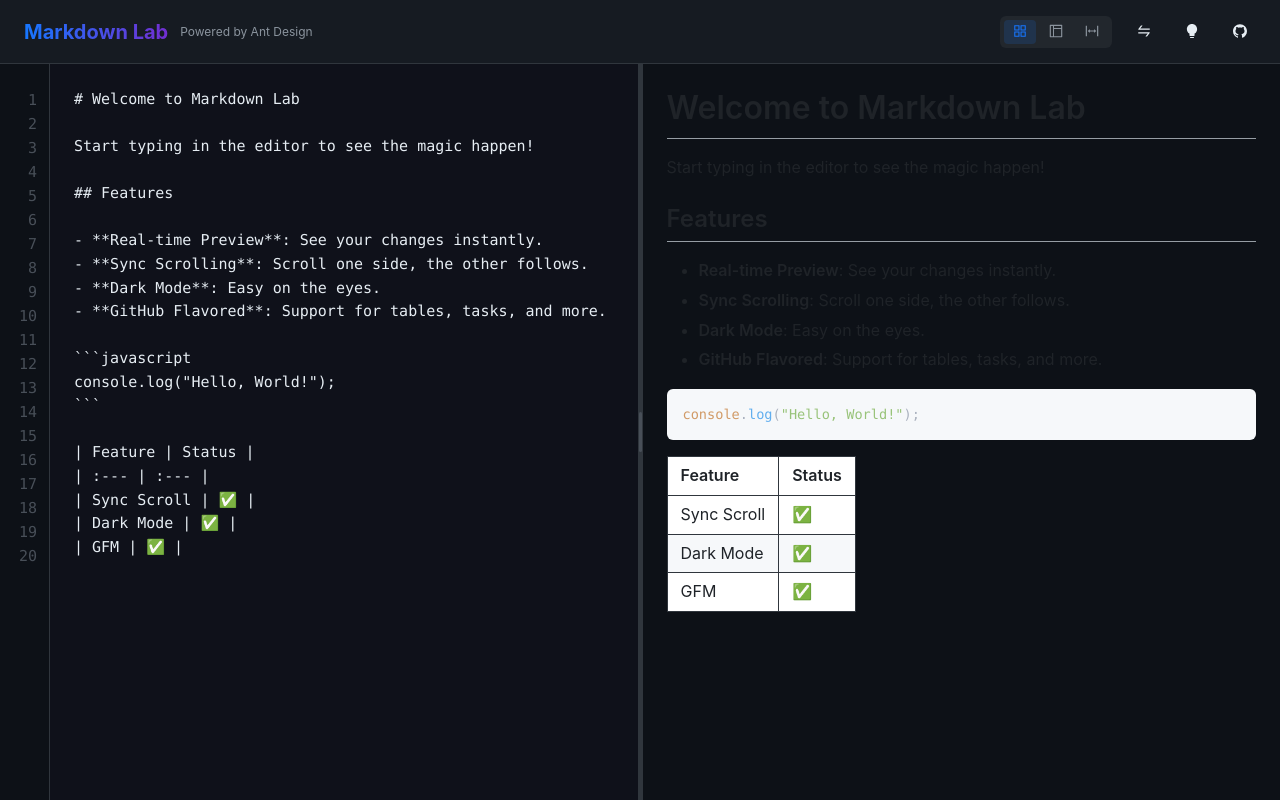
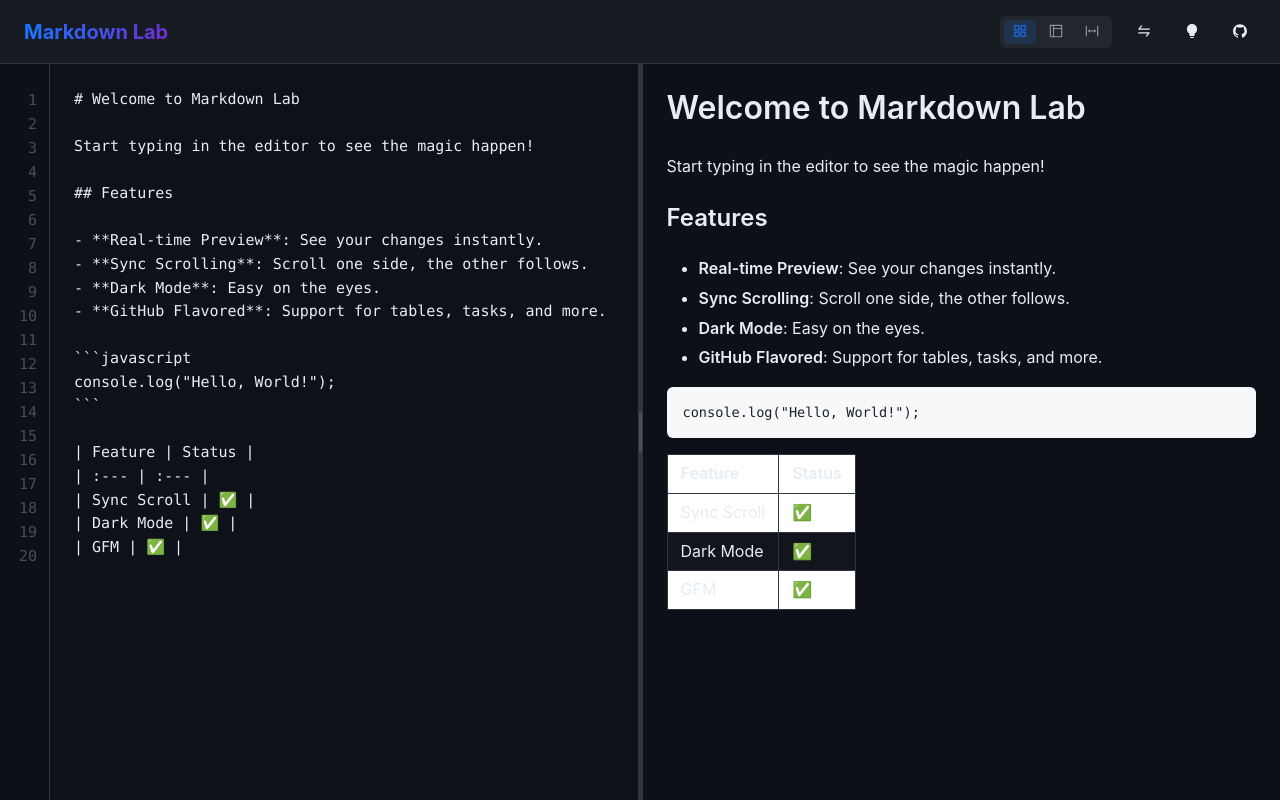
Before and after one commit to chaclee/playground, a React (Vite) app: page / in a window 1280 px wide. Built offline with nearby package versions, Linux system fonts and the light colour scheme.

Commit message:
fix: update style

```diff
--- a/src/App.tsx
+++ b/src/App.tsx
@@ -87,9 +87,9 @@ function AppContent({ isDarkMode, toggleTheme }: { isDarkMode: boolean; toggleTh
                         }}>
                         Markdown Lab
                     </div>
-                    <span style={{ color: isDarkMode ? '#8b949e' : '#57606a', fontSize: '12px' }}>
-                        Powered by Ant Design
-                    </span>
+                    {/* <span style={{ color: isDarkMode ? '#8b949e' : '#57606a', fontSize: '12px' }}>
+                        Powered by WePie EE Team
+                    </span> */}
                 </div>
 
                 <div style={{ display: 'flex', alignItems: 'center', gap: '16px' }}>
--- a/src/styles/index.css
+++ b/src/styles/index.css
@@ -77,6 +77,11 @@ body {
   font-family: -apple-system, BlinkMacSystemFont, 'Segoe UI', Roboto, 'Helvetica Neue', Arial, sans-serif;
   font-size: 16px;
   line-height: 1.6;
+  color: inherit;
+}
+
+.markdown-body * {
+  color: inherit;
 }
 
 .markdown-body h1,
@@ -88,6 +93,49 @@ body {
   margin-top: 24px;
   margin-bottom: 16px;
   font-weight: 600;
+  color: inherit;
+  border-bottom: none;
+}
+
+.markdown-body h1 {
+  font-size: 2em;
+}
+
+.markdown-body h2 {
+  font-size: 1.5em;
+}
+
+.markdown-body h3 {
+  font-size: 1.25em;
+}
+
+.markdown-body p {
+  margin-top: 0;
+  margin-bottom: 16px;
+}
+
+.markdown-body a {
+  color: #1677ff;
+  text-decoration: none;
+}
+
+.markdown-body a:hover {
+  text-decoration: underline;
+}
+
+.markdown-body strong {
+  font-weight: 600;
+}
+
+.markdown-body ul,
+.markdown-body ol {
+  padding-left: 2em;
+  margin-top: 0;
+  margin-bottom: 16px;
+}
+
+.markdown-body li {
+  margin-top: 0.25em;
 }
 
 .markdown-body code {
@@ -95,6 +143,7 @@ body {
   margin: 0;
   font-size: 85%;
   border-radius: 3px;
+  font-family: 'JetBrains Mono', 'Consolas', 'Monaco', 'Andale Mono', monospace;
 }
 
 .markdown-body pre {
@@ -103,6 +152,14 @@ body {
   font-size: 85%;
   line-height: 1.45;
   border-radius: 6px;
+  margin-top: 0;
+  margin-bottom: 16px;
+}
+
+.markdown-body pre code {
+  padding: 0;
+  background: transparent;
+  border: none;
 }
 
 .markdown-body table {
@@ -110,12 +167,37 @@ body {
   width: 100%;
   margin-top: 0;
   margin-bottom: 16px;
+  display: block;
+  overflow: auto;
 }
 
 .markdown-body table th,
 .markdown-body table td {
   padding: 6px 13px;
   border: 1px solid #30363d;
+}
+
+.markdown-body table th {
+  font-weight: 600;
+  background-color: rgba(255, 255, 255, 0.05);
+}
+
+.markdown-body table tr:nth-child(2n) {
+  background-color: rgba(255, 255, 255, 0.02);
+}
+
+.markdown-body blockquote {
+  padding: 0 1em;
+  border-left: 0.25em solid #30363d;
+  margin: 0 0 16px 0;
+}
+
+.markdown-body hr {
+  height: 0.25em;
+  padding: 0;
+  margin: 24px 0;
+  background-color: #30363d;
+  border: 0;
 }
 
 /* Layout Utilities */
```
